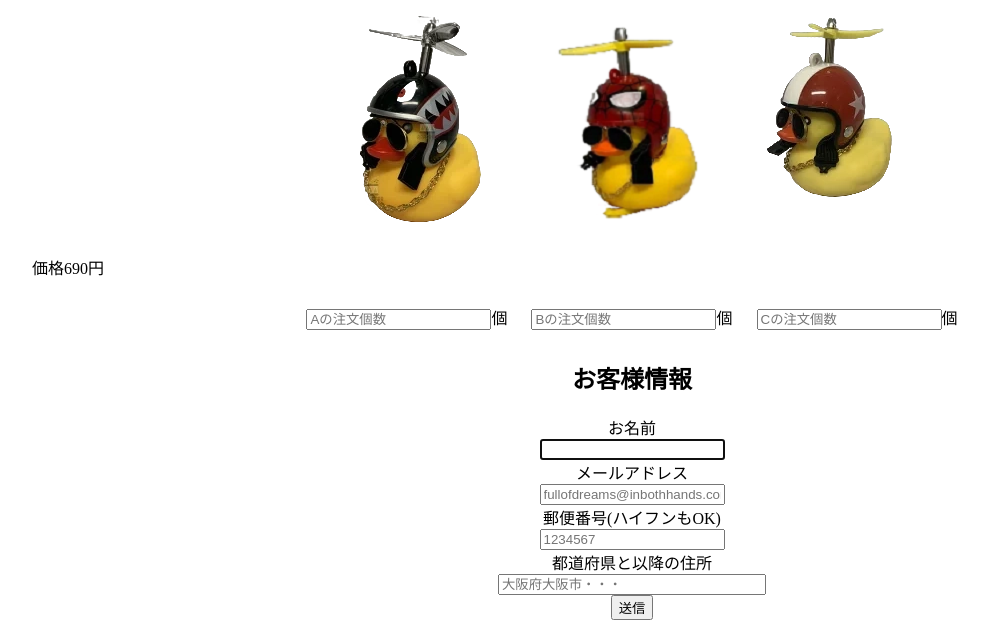
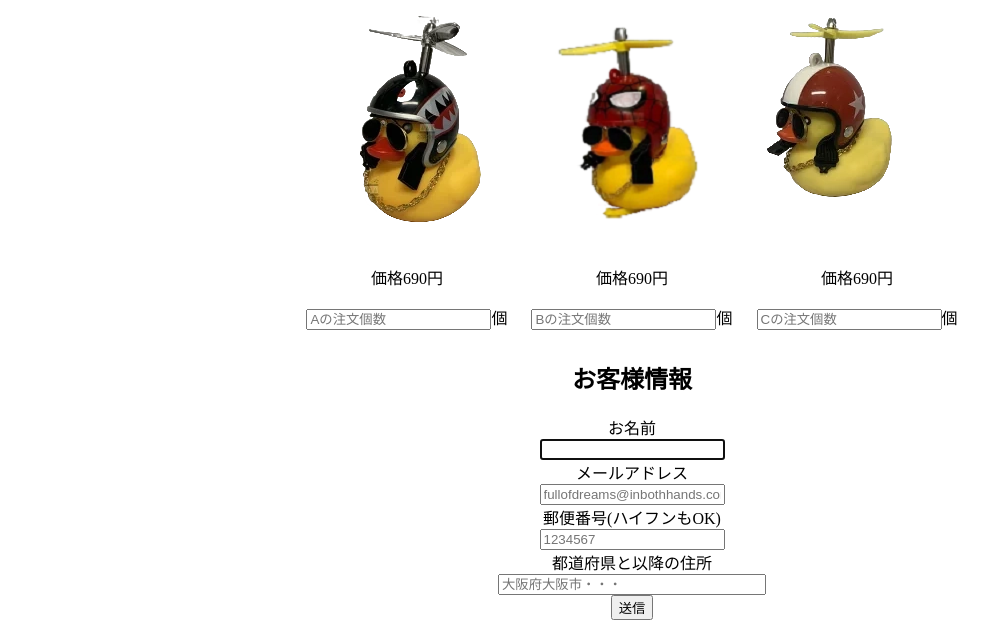
Before and after one commit to yamasakiyamasaki/A-team, a PHP site: page /A-team/ in a window 1280 px wide. Shown: the part 321-941 px from the top of the page, without its empty margins (8-996 px from the left). Run offline with PHP 8.4, Linux system fonts and the light colour scheme; some libraries are stand-ins or nearby versions.

Commit message:
価格変更

```diff
--- a/index.php
+++ b/index.php
@@ -20,17 +20,19 @@
         <img src="img/ahiruspiderman.png" class="ahirugazou">
         <img src="img/ahirustar.png" class="ahirugazou">
     </div>
-    <p>価格690円</p>
     <form action="process.php" method="POST" id="form" onsubmit="return validateForm()">
         <div class="order">
             <div class="ordernumber">
                 <div>
+                    <p>価格690円</p>
                     <input type="number" min="0" name="itemA" class="" placeholder="Aの注文個数">個
                 </div>
                 <div>
+                    <p>価格690円</p>
                     <input type="number" min="0" name="itemB" class="" placeholder="Bの注文個数">個
                 </div>
                 <div>
+                    <p>価格690円</p>
                     <input type="number" min="0" name="itemC" class="" placeholder="Cの注文個数">個
                 </div>
             </div>
```
